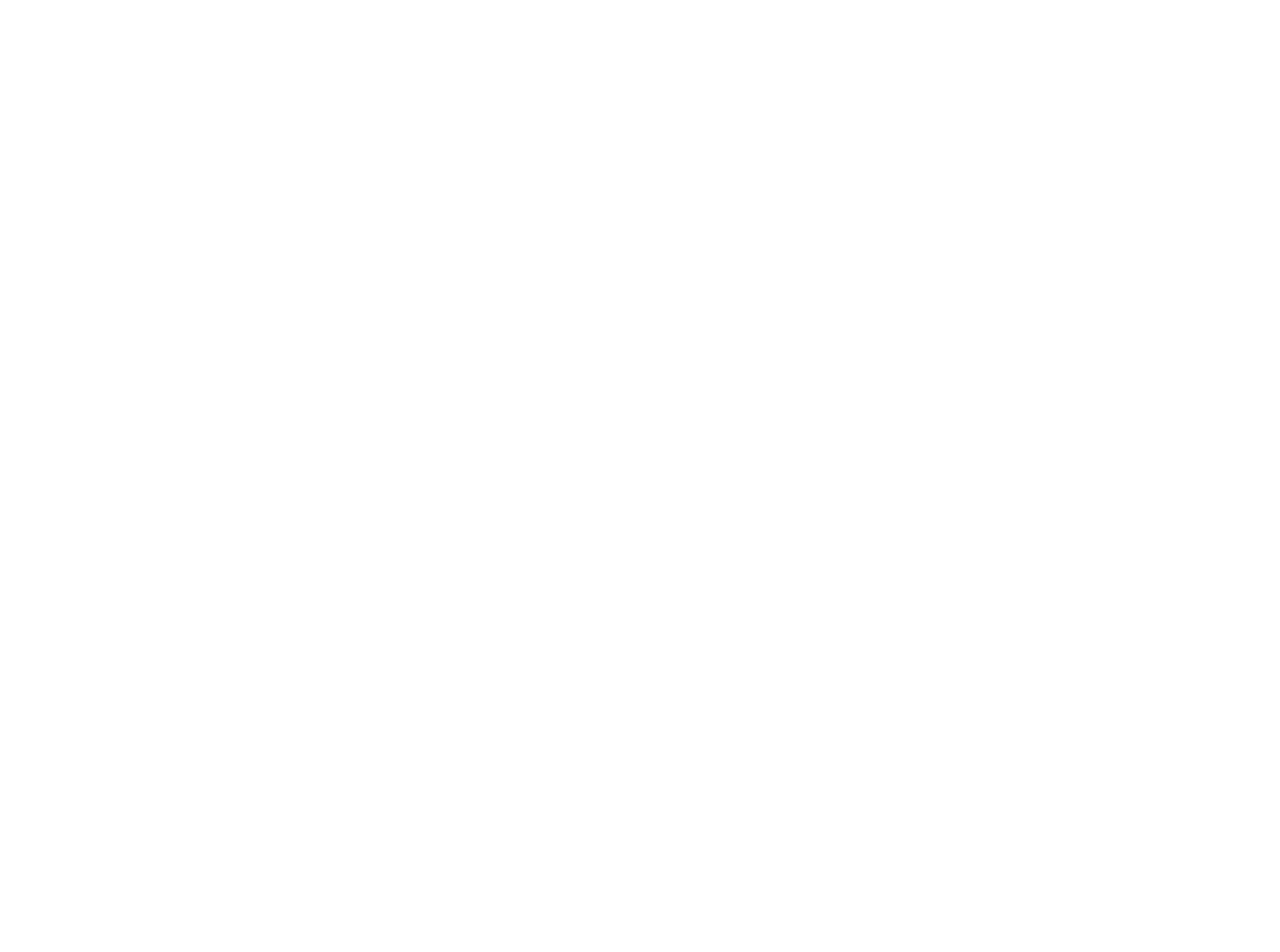
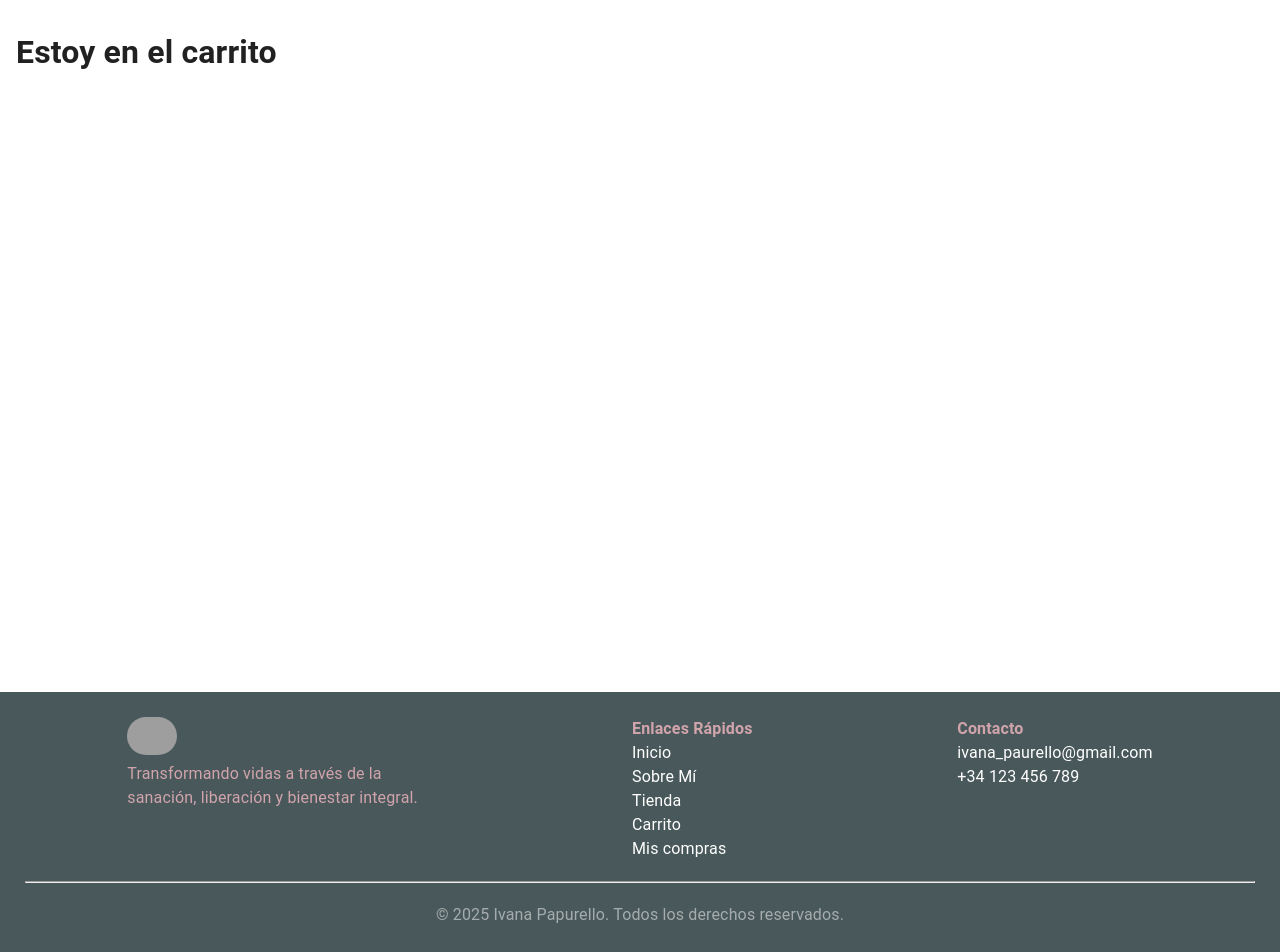
Before and after one commit to geromozas/ivana-papurello, a React (Vite) app: page /cart in a window 1280 px wide. Shown: the part 108-1060 px from the top of the page. Before the commit the page ends 800 px from the top, so only its background shows below. Built offline with nearby package versions, Linux system fonts and the light colour scheme; grey boxes are pictures that could not be loaded.

Commit message:
Funcionalidad basica de boton agregar al carrito

```diff
--- a/src/components/layout/footer/Footer.jsx
+++ b/src/components/layout/footer/Footer.jsx
@@ -20,7 +20,7 @@ const Footer = () => {
         </div>
         <div>
           <h4 style={{ color: "#d1a4ac" }}>Enlaces Rápidos</h4>
-          <ul>
+          <ul style={{ listStyleType: "none" }}>
             <a href="/" style={{ color: "white" }}>
               <li>Inicio</li>
             </a>
--- /dev/null
+++ b/src/components/pages/cart/Cart.jsx
@@ -0,0 +1,9 @@
+const Cart = () => {
+  return (
+    <div style={{ marginTop: 40 }}>
+      <h1>Estoy en el carrito</h1>
+    </div>
+  );
+};
+
+export default Cart;
--- a/src/components/pages/itemDetail/ItemDetail.jsx
+++ b/src/components/pages/itemDetail/ItemDetail.jsx
@@ -16,7 +16,18 @@ const ItemDetail = () => {
       .catch((err) => console.log(err));
   }, [id]);
 
-  console.log(product);
+  // console.log(product);
+
+  //agregar al carrito
+  const addToCart = () => {
+    if (product) {
+      let obj = {
+        ...product,
+        quantity: 1,
+      };
+      console.log("Producto añadido al carrito", obj);
+    }
+  };
 
   return (
     <div style={{ marginTop: 40 }}>
@@ -27,6 +38,7 @@ const ItemDetail = () => {
             description={product.description}
             unit_price={product.unit_price}
             image={product.image}
+            addToCart={addToCart}
           />
         </div>
       )}
--- a/src/components/productCard/ProductCardDetail.jsx
+++ b/src/components/productCard/ProductCardDetail.jsx
@@ -1,6 +1,12 @@
 import { Button } from "@mui/material";
 
-const ProductCardDetail = ({ title, description, unit_price, image }) => {
+const ProductCardDetail = ({
+  title,
+  description,
+  unit_price,
+  image,
+  addToCart,
+}) => {
   return (
     <div>
       <h1 style={{ justifySelf: "center", marginBottom: 40 }}>{title}</h1>
@@ -19,7 +25,9 @@ const ProductCardDetail = ({ title, description, unit_price, image }) => {
               <Button style={{ marginRight: 20 }} variant="contained">
                 Comprar
               </Button>
-              <Button variant="outlined">Añadir al carrito</Button>
+              <Button variant="outlined" onClick={addToCart}>
+                Añadir al carrito
+              </Button>
             </div>
             <p style={{ marginTop: 20 }}>
               ¿Tenes dudas?{" "}
--- /dev/null
+++ b/src/context/CartContext.jsx
@@ -0,0 +1,5 @@
+const CartContextComponent = () => {
+  return <div>CartContext</div>;
+};
+
+export default CartContextComponent;
--- a/src/router/routes.js
+++ b/src/router/routes.js
@@ -1,4 +1,5 @@
 import AboutMe from "../components/pages/aboutMe/AboutMe";
+import Cart from "../components/pages/cart/Cart";
 import Home from "../components/pages/home/Home";
 import ItemDetail from "../components/pages/itemDetail/ItemDetail";
 import ItemListContainer from "../components/pages/itemList/ItemListContainer";
@@ -24,4 +25,9 @@ export const routes = [
     path: "/about-me",
     Element: AboutMe,
   },
+  {
+    id: "cart",
+    path: "/cart",
+    Element: Cart,
+  },
 ];
```
